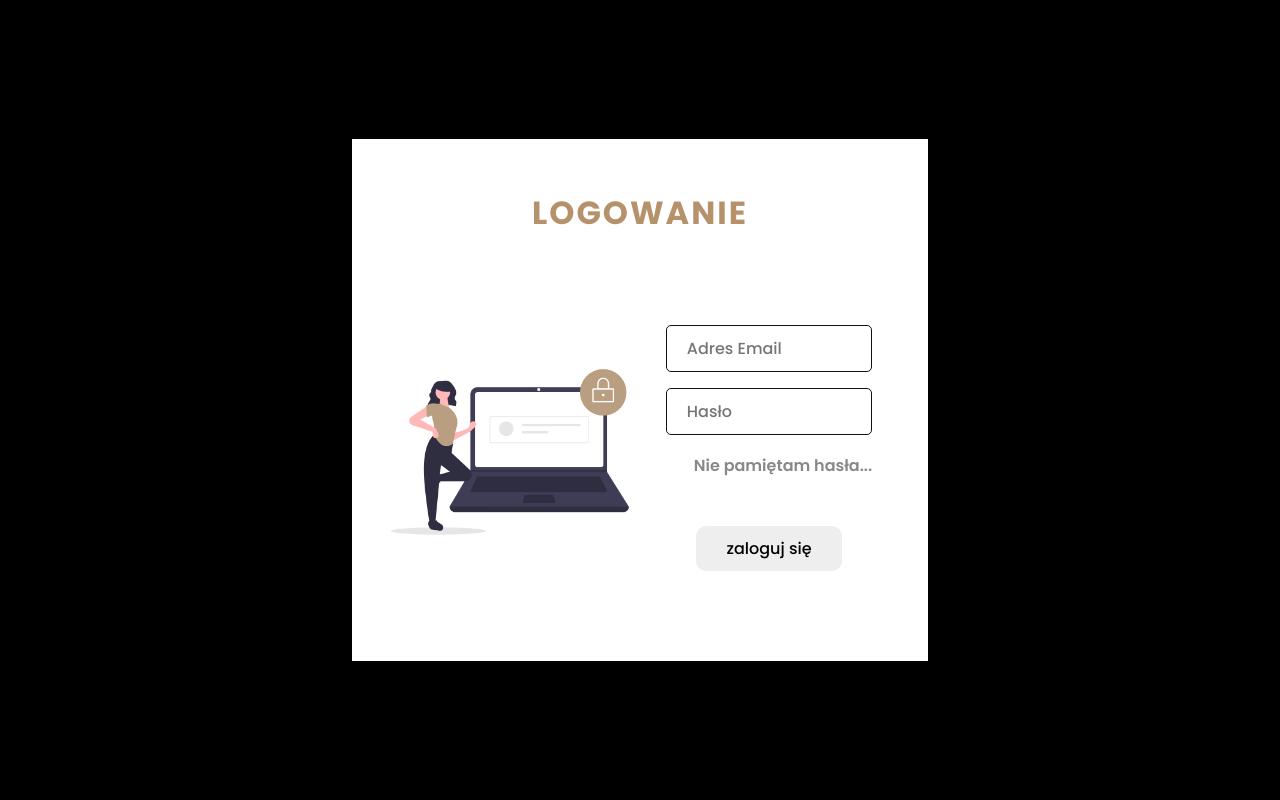
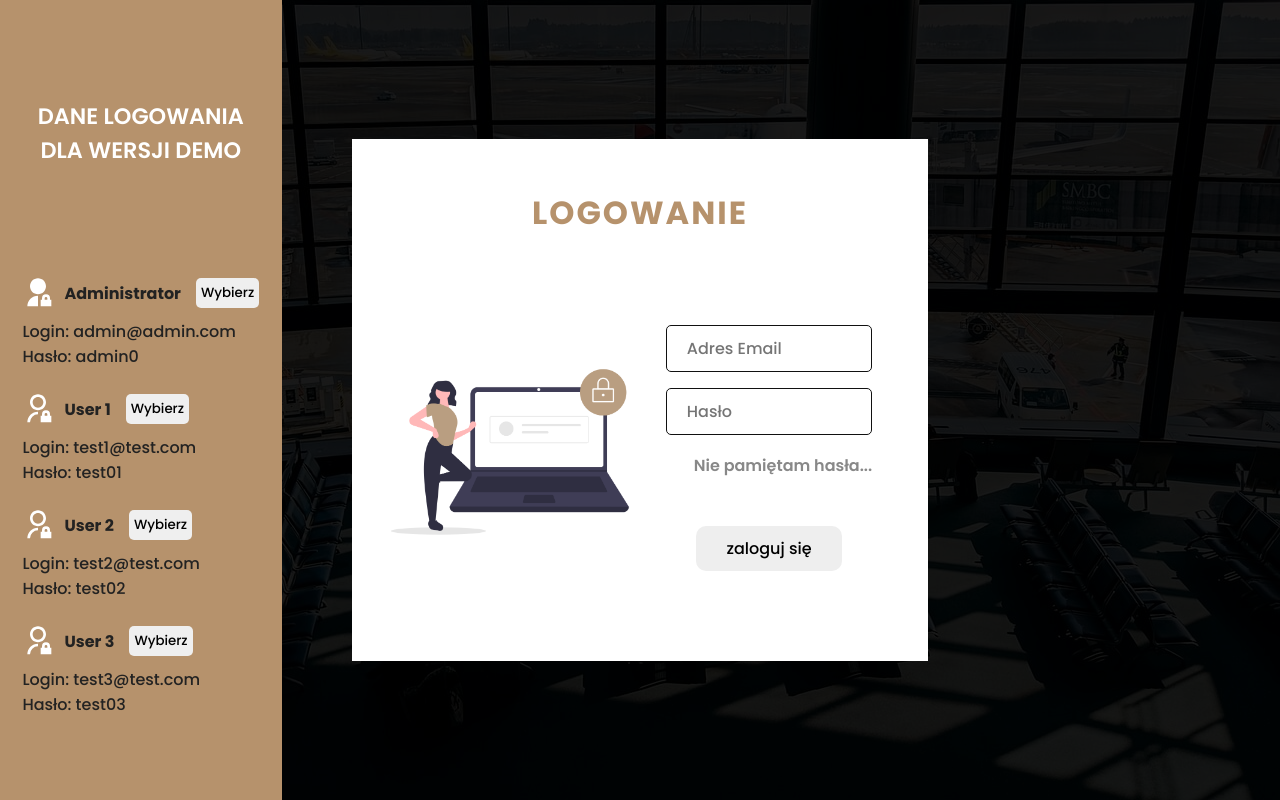
Before and after one commit to Dzarek/demoTransfers, a Next.js app: page / in a window 1280 px wide. Built offline with nearby package versions, Linux system fonts and the light colour scheme; no server answers.

Commit message:
loginInstruction

```diff
--- a/components/Layout.js
+++ b/components/Layout.js
@@ -2,12 +2,13 @@ import { useState, useEffect } from "react";
 import { useGlobalContext } from "../components/context";
 import Login from "../components/auth/Login";
 import FirstLoading from "../components/FirstLoading";
-import Instruction from "../instruction.js/Instruction";
+import Instruction from "../instruction/Instruction";
+// import LoginInstruction from "../instruction/LoginInstruction";
 
 const Layout = (props) => {
   const { currentUser } = useGlobalContext();
   const [firstLoading, setFirstLoading] = useState(true);
-  const [showInstruction, setShowInstruction] = useState(true);
+  const [showInstruction, setShowInstruction] = useState(false);
 
   useEffect(() => {
     setTimeout(() => {
@@ -21,20 +22,21 @@ const Layout = (props) => {
         <FirstLoading />
       ) : (
         <>
-          {!showInstruction && (
-            <button
-              className="showInstructionBtn"
-              onClick={() => setShowInstruction(true)}
-            >
-              Instrukcja
-            </button>
-          )}
-
           {!currentUser ? (
-            <Login />
+            <>
+              {/* <LoginInstruction /> */}
+              <Login />
+            </>
           ) : (
             <>
-              {" "}
+              {!showInstruction && (
+                <button
+                  className="showInstructionBtn"
+                  onClick={() => setShowInstruction(true)}
+                >
+                  Instrukcja
+                </button>
+              )}
               {showInstruction && (
                 <Instruction setShowInstruction={setShowInstruction} />
               )}
--- a/components/auth/Login.js
+++ b/components/auth/Login.js
@@ -1,6 +1,9 @@
 import styled from "styled-components";
 import { useState } from "react";
 import { useGlobalContext } from "../context";
+import LoginInstruction from "../../instruction/LoginInstruction";
+
+const loginBg = "/images/loginBg.jpg";
 
 const Login = () => {
   const [email, setEmail] = useState("");
@@ -48,6 +51,8 @@ const Login = () => {
   };
 
   return (
+    <WrapperBG>
+      <LoginInstruction setEmail={setEmail} setPassword={setPassword} />
       <Wrapper>
         {forgotPassword ? (
           <div className="container">
@@ -128,15 +133,40 @@ const Login = () => {
           </div>
         )}
       </Wrapper>
+    </WrapperBG>
   );
 };
+
+const WrapperBG = styled.div`
+  background-image: url(${loginBg});
+  /* background-size: cover; */
+  background-position: bottom right;
+  position: fixed;
+  top: 50%;
+  left: 50%;
+  transform: translate(-50%, -50%);
+  width: 100vw;
+  min-height: 100vh;
+  animation: bgMove 15s linear infinite alternate;
+  @keyframes bgMove {
+    0% {
+      background-size: 100%;
+    }
+    100% {
+      background-size: 110%;
+    }
+  }
+  @media screen and (max-width: 1200px) {
+    animation: none;
+  }
+`;
 
 const Wrapper = styled.div`
   position: fixed;
   top: 50%;
   left: 50%;
   transform: translate(-50%, -50%);
-  background-color: rgba(0, 0, 0, 1);
+  background-color: rgba(0, 0, 0, 0.9);
   width: 100vw;
   min-height: 100vh;
   padding: 50px 20px;
--- a/instruction.js/Instruction.js
+++ b/instruction/Instruction.js
@@ -25,6 +25,38 @@ const hotelMenu = [
     video: "/instructionVideo/menu.webm",
   },
 ];
+const adminMenu = [
+  {
+    id: 1,
+    name: "menu",
+    video: "/instructionVideo/menu.webm",
+  },
+  {
+    id: 2,
+    name: "strona główna",
+    video: "/instructionVideo/menu.webm",
+  },
+  {
+    id: 3,
+    name: "lista transferów",
+    video: "/instructionVideo/menu.webm",
+  },
+  {
+    id: 4,
+    name: "zarządzanie hotelem",
+    video: "/instructionVideo/menu.webm",
+  },
+  {
+    id: 5,
+    name: "zyski i prowizje",
+    video: "/instructionVideo/menu.webm",
+  },
+  {
+    id: 6,
+    name: "export i inport danych",
+    video: "/instructionVideo/menu.webm",
+  },
+];
 
 const Instruction = ({ setShowInstruction }) => {
   const { isAdmin } = useGlobalContext();
@@ -48,7 +80,11 @@ const Instruction = ({ setShowInstruction }) => {
             <ul>
               {hotelMenu.map((item) => {
                 return (
-                  <li key={item.id} onClick={() => setActiveTip(item)}>
+                  <li
+                    key={item.id}
+                    onClick={() => setActiveTip(item)}
+                    className={activeTip === item ? "activeTip" : ""}
+                  >
                     {item.name}
                   </li>
                 );
@@ -139,14 +175,22 @@ const Wrapper = styled.div`
       width: 28%;
       padding: 2vh 0;
       border-right: 2px solid #222;
+
       li {
-        margin: 2vh auto;
+        margin-top: 2vh;
+        margin-bottom: 2vh;
         font-size: 1.1rem;
         cursor: pointer;
         transition: 0.4s;
+        width: 100%;
         :hover {
-          margin-left: 20px;
+          color: var(--secondaryColor);
         }
+      }
+      .activeTip {
+        color: var(--secondaryColor);
+        font-weight: 600;
+        margin-left: 20%;
       }
     }
   }
--- /dev/null
+++ b/instruction/LoginInstruction.js
@@ -0,0 +1,216 @@
+import styled from "styled-components";
+import { RiAdminFill, RiAdminLine } from "react-icons/ri";
+import { MdOutlineClose } from "react-icons/md";
+import { useState } from "react";
+
+const LoginInstruction = ({ setEmail, setPassword }) => {
+  const [showModal, setShowModal] = useState(false);
+
+  const handleAutoComplete = (login, password) => {
+    setEmail(login);
+    setPassword(password);
+    setShowModal(false);
+  };
+
+  const logins = [
+    {
+      id: 1,
+      icon: <RiAdminFill />,
+      name: "Administrator",
+      login: "admin@admin.com",
+      password: "admin0",
+    },
+    {
+      id: 2,
+      icon: <RiAdminLine />,
+      name: "User 1",
+      login: "test1@test.com",
+      password: "test01",
+    },
+    {
+      id: 3,
+      icon: <RiAdminLine />,
+      name: "User 2",
+      login: "test2@test.com",
+      password: "test02",
+    },
+    {
+      id: 4,
+      icon: <RiAdminLine />,
+      name: "User 3",
+      login: "test3@test.com",
+      password: "test03",
+    },
+  ];
+
+  return (
+    <>
+      {!showModal && (
+        <WrapperBtn onClick={() => setShowModal(true)}>
+          zobacz dane logowania
+        </WrapperBtn>
+      )}
+      <Wrapper>
+        <div className={showModal ? "smallWrapper showModal" : "smallWrapper"}>
+          <MdOutlineClose
+            onClick={() => setShowModal(false)}
+            className="closeBtn"
+          />
+          <h2>Dane logowania dla wersji demo</h2>
+          <div className="content">
+            {logins.map((item) => {
+              const { id, icon, name, login, password } = item;
+              return (
+                <section key={id}>
+                  <h4>
+                    {icon}
+                    {name}
+                    <button onClick={() => handleAutoComplete(login, password)}>
+                      Wybierz
+                    </button>
+                  </h4>
+                  <ul>
+                    <li>
+                      Login: <span>{login}</span>
+                    </li>
+                    <li>
+                      Hasło: <span>{password}</span>
+                    </li>
+                  </ul>
+                </section>
+              );
+            })}
+          </div>
+        </div>
+      </Wrapper>
+    </>
+  );
+};
+
+const WrapperBtn = styled.button`
+  @media screen and (min-width: 1001px) {
+    display: none;
+  }
+  display: block;
+  position: fixed;
+  top: 1vh;
+  left: 1vw;
+  background: #ddd;
+  color: #222;
+  padding: 5px 10px;
+  font-family: var(--textFont);
+  z-index: 1;
+  border: none;
+  border-radius: 5px;
+  font-weight: 500;
+`;
+
+const Wrapper = styled.div`
+  .smallWrapper {
+    width: 22vw;
+    height: 100vh;
+    background: var(--secondaryColor);
+    color: #222;
+    /* border-radius: 0 10px 10px 0; */
+    position: fixed;
+    top: 50%;
+    left: 0%;
+    transform: translateY(-50%);
+    z-index: 1;
+    padding: 7vh 0 5vh;
+    display: flex;
+    flex-direction: column;
+    align-items: center;
+    justify-content: space-around;
+    @media screen and (max-width: 1000px) {
+      width: 95vw;
+      height: 95vh;
+      left: 50%;
+      transform: translate(-50%, -200%);
+      border-radius: 10px;
+      transition: 0.5s;
+    }
+    .closeBtn {
+      position: absolute;
+      top: 1%;
+      left: 50%;
+      transform: translateX(-50%);
+      font-size: 2.5rem;
+      color: #fff;
+      transition: 0.4s;
+      cursor: pointer;
+      :hover {
+        transform: translateX(-50%) rotate(180deg);
+      }
+      @media screen and (max-width: 1200px) {
+        top: 2%;
+      }
+      @media screen and (min-width: 1001px) {
+        display: none;
+      }
+    }
+    h2 {
+      text-align: center;
+      font-size: 1.4rem;
+      text-transform: uppercase;
+      /* margin-bottom: 10vh; */
+      font-weight: 600;
+      padding: 0 2vw;
+      color: #fff;
+      @media screen and (max-width: 1000px) {
+        margin-top: 2vh;
+      }
+    }
+    .content {
+      padding: 0 1vw 0 1vw;
+      @media screen and (max-width: 1000px) {
+        padding: 0;
+        margin-left: -10vw;
+      }
+    }
+    section {
+      display: flex;
+      flex-direction: column;
+      align-items: flex-start;
+      justify-content: space-between;
+      width: 100%;
+      margin-top: 3vh;
+      h4 {
+        display: flex;
+        align-items: center;
+        margin-bottom: 10px;
+        button {
+          margin-left: 15px;
+          border: none;
+          border-radius: 5px;
+          font-family: var(--textFont);
+          font-weight: 500;
+          padding: 5px;
+          cursor: pointer;
+          transition: 0.4s;
+          :hover {
+            color: white;
+            background: #333;
+          }
+        }
+        svg {
+          color: #fff;
+          font-size: 2rem;
+          margin-right: 10px;
+        }
+      }
+      ul {
+        list-style: none;
+        font-weight: 500;
+      }
+    }
+  }
+  .showModal {
+    @media screen and (max-width: 1000px) {
+      transition: 0.5s;
+      transform: translate(-50%, -50%);
+    }
+  }
+`;
+
+export default LoginInstruction;
```
Also changed, not shown: public/images/loginBg.jpg (added). Lines whose indentation alone changed are shown as unchanged.
